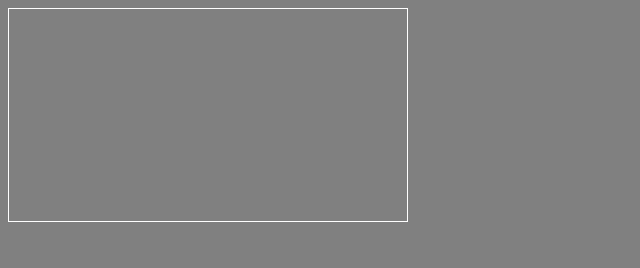
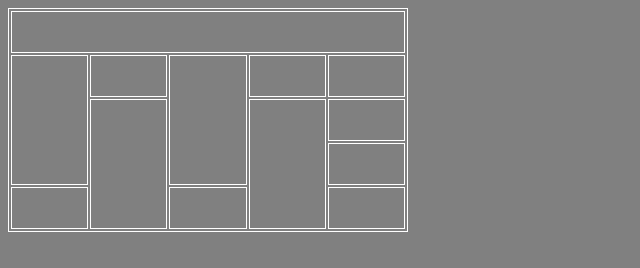
Before and after one commit to terflo/MyFirstSite, a plain HTML site: page Tables/table1.html in a window 1280 px wide. Shown: the whole page, without its empty margins (0-640 px from the left). Drawn offline with Linux system fonts and the light colour scheme.

Commit message:
Update styles.css

```diff
--- a/Tables/styles.css
+++ b/Tables/styles.css
@@ -8,6 +8,6 @@ table {
 }
 
 th,td {
-    border: 0px solid white;
+    border: 1px solid white;
     padding: 20px 20px;
 }
```
